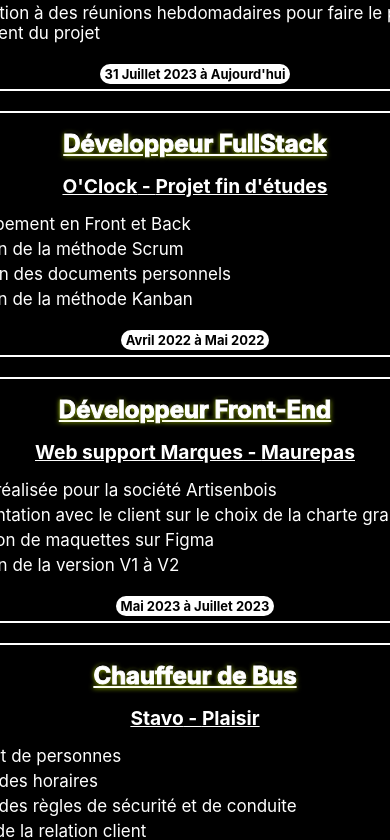
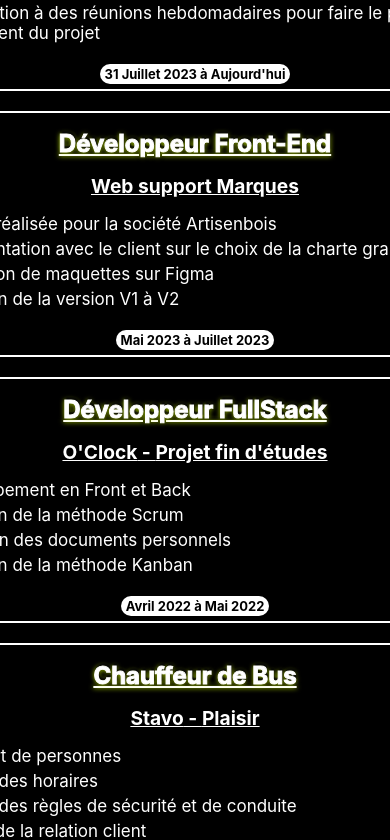
Before and after one commit to Manu-Marques/Portfolio_V2, a React (Vite) app: page / in a window 390 px wide. Shown: the part 4613-5453 px from the top of the page. Built offline with nearby package versions, Linux system fonts and the light colour scheme.

Commit message:
css added

```diff
--- a/src/components/experience/index.tsx
+++ b/src/components/experience/index.tsx
@@ -10,10 +10,10 @@
                 {ExperiencesData.map((info, i) => (
                     <div key={i} className="experience-container">
                         <div className="experience-left">
-                            <div className="experience-hotel">
+                            <div className="experience-stage">
                                 <h1 className='experience-subtitle'>{info.stage.title}</h1>
-                                <h1 className='experience-hotel-subtitle'>{info.stage.company} - {info.stage.city}</h1>
-                                <ul className='experience-hotel-list'>
+                                <h1 className='experience-stage-subtitle'>{info.stage.company} - {info.stage.city}</h1>
+                                <ul className='experience-stage-list'>
                                     <li className='experience-item'>{info.stage.description}</li>
                                     <li className='experience-item'>{info.stage.description_1}</li>
                                     <li className='experience-item'>{info.stage.description_2}</li>
@@ -23,7 +23,23 @@
                                     <p className='experience-year'>{info.stage.start} à {info.stage.end}</p>
                                 </div>
                             </div>
-                            <><div className='experience-oclock'>
+                            <><div className="experience-dev">
+                                <h1 className='experience-subtitle'>{info.dev.title}</h1>
+                                <h1 className='experience-dev-subtitle'>{info.dev.company}</h1>
+                                <ul className='experience-dev-list'>
+                                    <li className='experience-item'>{info.dev.description}</li>
+                                    <li className='experience-item'>{info.dev.description_1}</li>
+                                    <li className='experience-item'>{info.dev.description_2}</li>
+                                    <li className='experience-item'>{info.dev.description_3}</li>
+                                </ul>
+                                <div className="experience-row">
+                                    <p className='experience-year'>{info.dev.start} à {info.dev.end} </p>
+                                </div>
+                            </div>
+                            </>
+                        </div>
+                        <div className="experience-right">
+                            <div className='experience-oclock'>
                                 <h1 className='experience-subtitle'>{info.oclock.title}</h1>
                                 <h1 className='experience-oclock-subtitle'>{info.oclock.company} - {info.oclock.city}</h1>
                                 <ul className='experience-oclock-list'>
@@ -34,22 +50,6 @@
                                 </ul>
                                 <div className="experience-row">
                                     <p className='experience-year'>{info.oclock.start} à {info.oclock.end}</p>
-                                </div>
-                            </div>
-                                </>
-                        </div>
-                        <div className="experience-right">
-                            <div className="experience-dev">
-                                <h1 className='experience-subtitle'>{info.dev.title}</h1>
-                                <h1 className='experience-dev-subtitle'>{info.dev.company} - {info.dev.city}</h1>
-                                <ul className='experience-dev-list'>
-                                    <li className='experience-item'>{info.dev.description}</li>
-                                    <li className='experience-item'>{info.dev.description_1}</li>
-                                    <li className='experience-item'>{info.dev.description_2}</li>
-                                    <li className='experience-item'>{info.dev.description_3}</li>
-                                </ul>
-                                <div className="experience-row">
-                                    <p className='experience-year'>{info.dev.start} à {info.dev.end} </p>
                                 </div>
                             </div>
                             <div className="experience-stavo">
--- a/src/components/experience/styles.css
+++ b/src/components/experience/styles.css
@@ -16,7 +16,7 @@
 
 .experience-table {
     margin: 0 auto;
-    width: 60%;
+    width: 80%;
     position: relative;
     z-index: 1;
 }
@@ -49,7 +49,7 @@
 
 .experience-oclock,
 .experience-stavo,
-.experience-hotel,
+.experience-stage,
 .experience-dev {
     border: 2px solid #ffffff;
     margin: 15px;
@@ -57,7 +57,7 @@
 
 .experience-oclock-subtitle,
 .experience-stavo-subtitle,
-.experience-hotel-subtitle,
+.experience-stage-subtitle,
 .experience-dev-subtitle {
     font-size: 22px;
     text-align: center;
@@ -66,14 +66,14 @@
 
 .experience-oclock-list,
 .experience-stavo-list,
-.experience-hotel-list,
+.experience-stage-list,
 .experience-dev-list {
     padding-left: 0;
 }
 
 .experience-item {
     font-size: 22px;
-    margin: 5px;
+    margin: 10px;
     list-style: none;
 }
 
@@ -132,21 +132,21 @@
 
     .experience-oclock,
     .experience-stavo,
-    .experience-hotel,
+    .experience-stage,
     .experience-dev {
         margin: 10px;
     }
 
     .experience-oclock-subtitle,
     .experience-stavo-subtitle,
-    .experience-hotel-subtitle,
+    .experience-stage-subtitle,
     .experience-dev-subtitle {
         font-size: 1.2em;
     }
 
     .experience-oclock-list,
     .experience-stavo-list,
-    .experience-hotel-list,
+    .experience-stage-list,
     .experience-dev-list {
         padding-left: 0;
     }
```
Lines whose indentation alone changed are shown as unchanged.
